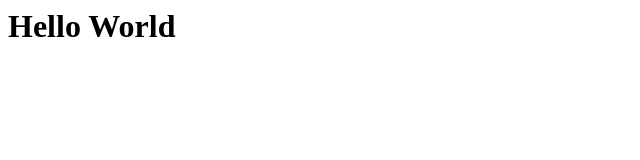
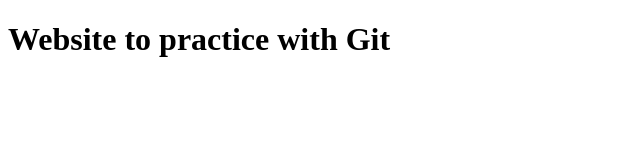
Before and after one commit to RobinHofmann/example-repo, a plain HTML site: page index.html in a window 1280 px wide. Shown: the whole page, without its empty margins (0-640 px from the left). Drawn offline with Linux system fonts and the light colour scheme.

Commit message:
updated purpose

```diff
--- a/index.html
+++ b/index.html
@@ -1,3 +1,14 @@
-<h1>
-    Hello World
-</h1>
+<!DOCTYPE html>
+<html lang="en">
+<head>
+    <meta charset="UTF-8">
+    <meta http-equiv="X-UA-Compatible" content="IE=edge">
+    <meta name="viewport" content="width=device-width, initial-scale=1.0">
+    <title>Example Website</title>
+</head>
+<body>
+    <h1>
+        Website to practice with Git
+    </h1>
+</body>
+</html>
```
Also changed, not shown: 1 other file.
